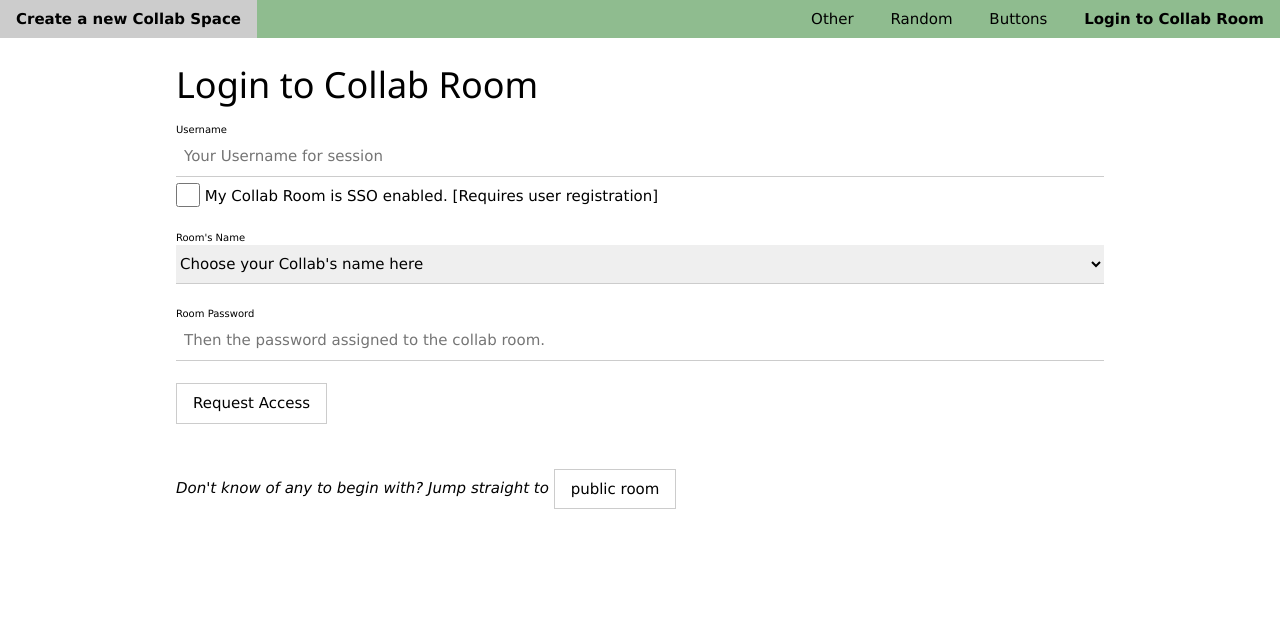
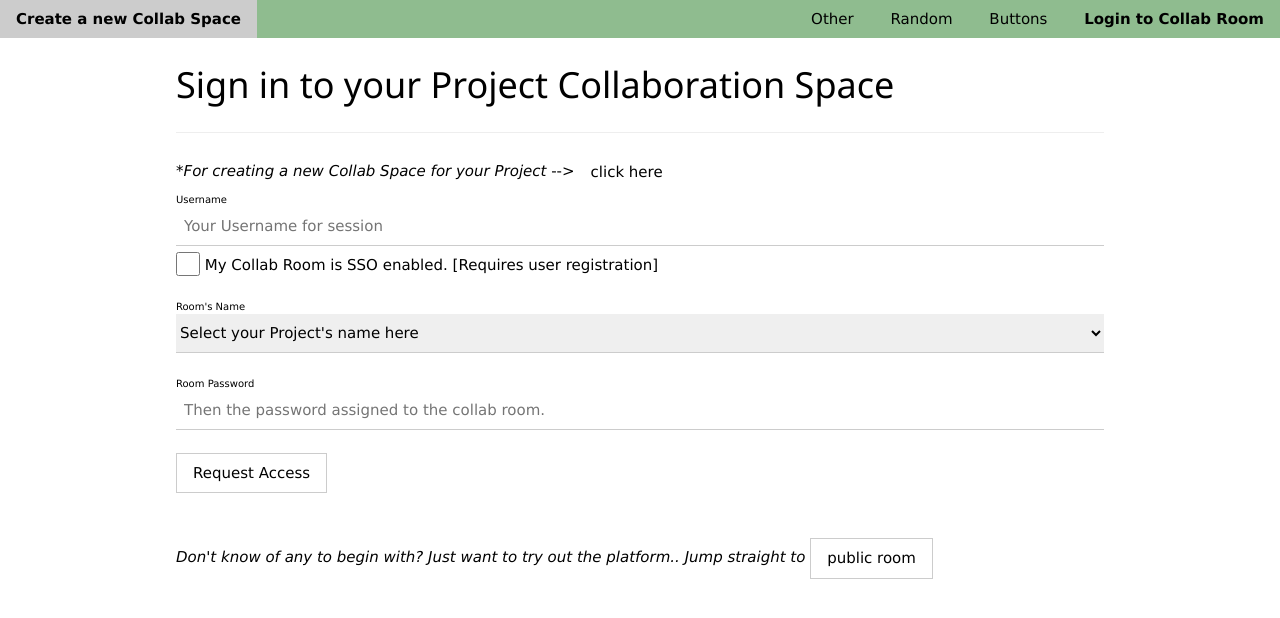
Before and after one commit to vibhumbhardwaj/ilabcollab, a website: page web/chatLogin.html in a window 1280 px wide. Drawn offline with nearby package versions, Linux system fonts and the light colour scheme; no server answers.

Commit message:
dropdown fix for previous commit

```diff
--- a/web/chatLogin.html
+++ b/web/chatLogin.html
@@ -27,15 +27,19 @@
     <div class="w3-main w3-content w3-padding vb-main" >
 
         <form ng-submit="getChatToken()">
-        <div><h1>Login to Collab Room</h1></div><div ng-show="invalid" style="color: red"><h5>{{errorMessage}}</h5></div>
+        <div><h1>Sign in to your Project Collaboration Space</h1></div><div ng-show="invalid" style="color: red"><h5>{{errorMessage}}</h5></div>
+        <hr>
+        <div id="learning_curve">
+            *<i>For creating a new Collab Space for your Project</i> --><span ng-click="visitCreateRoom()" class="w3-btn">click here</span>
+        </div>
         <span class="w3-tiny">Username</span>
         <input type="text" class="w3-input" ng-model="userName" ng-disabled="private" ng-class="{'w3-disabled': private}" placeholder="Your Username for session">
         <input type="checkbox" class="w3-check" ng-model="private"> My Collab Room is SSO enabled. [Requires user registration]
         <br><br>
         <span class="w3-tiny">Room's Name</span>
         <!-- <input type="text" ng-model="chatRoom" class="w3-input" placeholder="Enter your Collab 's name here."><br> -->
-        <select ng-model="" class="w3-select" ng-options="chatRoom.chatRoom as chatRoom.chatRoom for chatRoom in chatRooms">
-            <option value="" selected>Choose your Collab's name here</option>
+        <select ng-model="chatRoom" class="w3-select" ng-options="chatRoom.chatRoom as chatRoom.chatRoom for chatRoom in chatRooms">
+            <option value="" disabled hidden selected>Select your Project's name here</option>
             <!-- <option ng-repeat="chatRoom in chatRooms | filter: {private: false}" ng-value="chatRoom.chatRoom">
                 {{chatRoom.chatRoom}}
             </option> -->
@@ -53,7 +57,7 @@
         <br><span ng-if="chill"> User is already logged in. no need to panic.</span>
         <br>
         <br>
-        <i> Don't know of any to begin with? Jump straight to </i> <span class="w3-button vb-btn" ng-click="gotoPublic()">public room</span>
+        <i> Don't know of any to begin with? Just want to try out the platform.. Jump straight to </i> <span class="w3-button vb-btn" ng-click="gotoPublic()">public room</span>
 
         </form>
 
```
